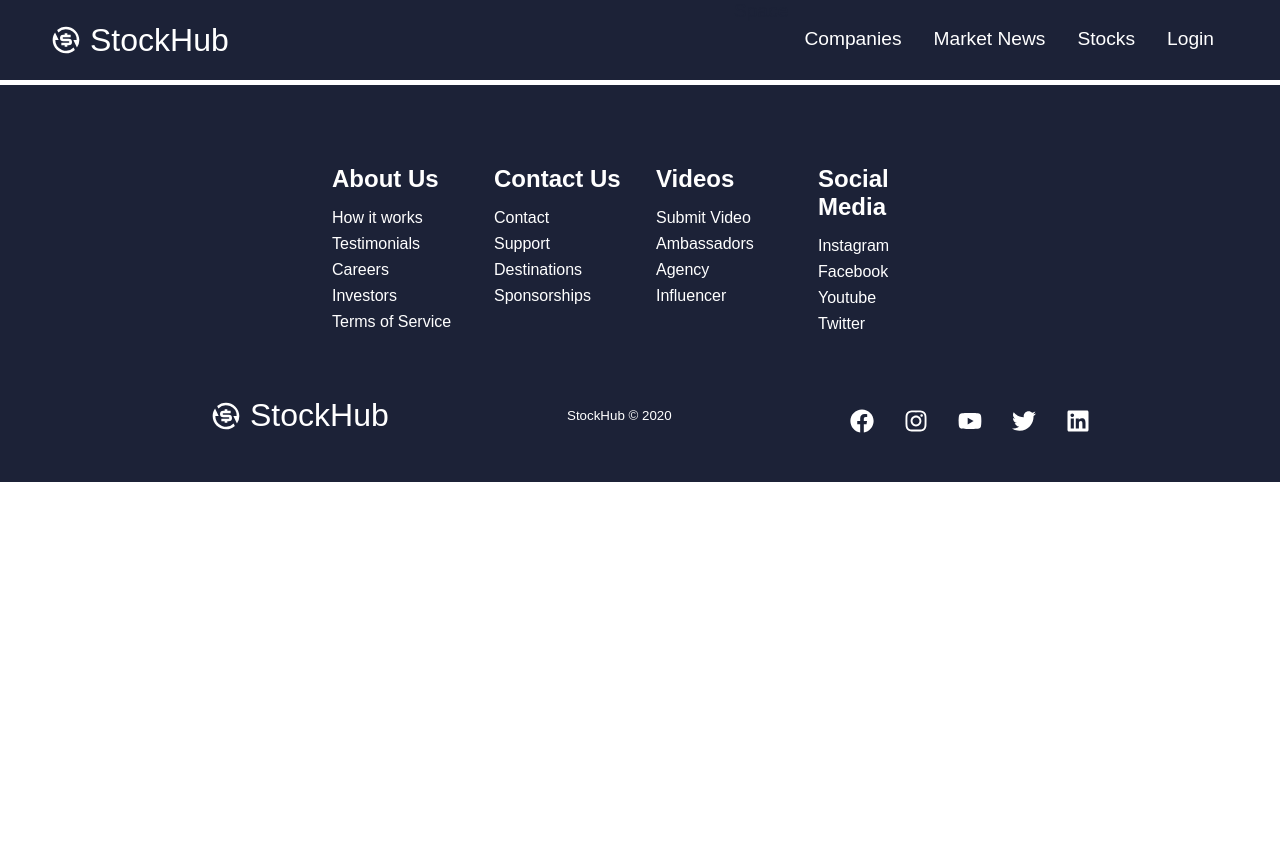
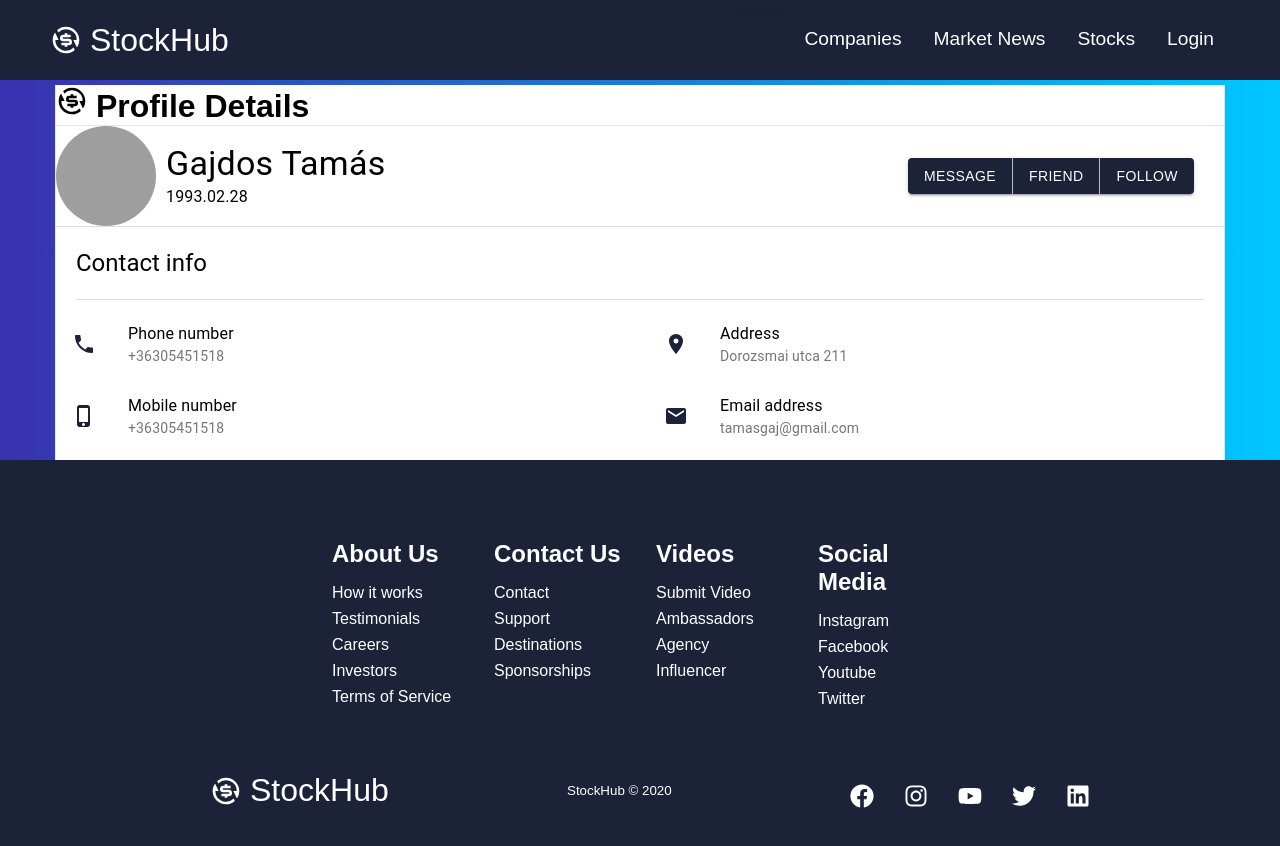
Before and after one commit to Kimyan099/StockHub, a React (Create React App) app in the folder stockhub/: page /newProfile/profileDetails in a window 1280 px wide. Shown: the top 846 px of the page. Before the commit the page ends 800 px from the top, so only its background shows below. Built offline with nearby package versions, Linux system fonts and the light colour scheme; no server answers; grey boxes are pictures that could not be loaded.

Commit message:
profile details design added

```diff
--- a/stockhub/package.json
+++ b/stockhub/package.json
@@ -4,6 +4,7 @@
   "private": true,
   "dependencies": {
     "@material-ui/core": "^4.11.0",
+    "@material-ui/icons": "^4.9.1",
     "@material-ui/lab": "^4.0.0-alpha.56",
     "@testing-library/jest-dom": "^4.2.4",
     "@testing-library/react": "^9.5.0",
--- a/stockhub/src/App.js
+++ b/stockhub/src/App.js
@@ -18,6 +18,7 @@ import LoginPage from './components/pages/ProfilePage/Register/LoginPage'
 import RegisterPage from './components/pages/ProfilePage/Register/RegisterPage'
 import {CurrentUser} from "./components/pages/ProfilePage/Register/UserContext"
 import ProfilePage from './components/pages/ProfilePage/NewProfilePage/ProfiePage';
+import ProfileDetails from "./components/pages/ProfilePage/NewProfilePage/ProfilePageDetails"
 
 
 function App() {
@@ -70,6 +71,7 @@ function App() {
         <Route exact path='/login' component={LoginPage} /*changeLonggedInUser={changeLonggedInUser()}*//>
         <Route exact path='/register' component={RegisterPage}/>
         <Route exact path='/newProfile'> <ProfilePage/> </Route>
+        <Route path="/newProfile/profileDetails" component={ProfileDetails}/>
       </div>
       </CurrentUser>
       <Footer />
--- /dev/null
+++ b/stockhub/src/components/pages/ProfilePage/NewProfilePage/Client.jsx
@@ -0,0 +1,102 @@
+import {
+    Typography,
+    Avatar,
+    Divider,
+    Grid,
+    List,
+    ListItem,
+    ListItemIcon,
+    ListItemText,
+    Button,
+    ButtonGroup
+  } from '@material-ui/core';
+import PhoneIcon from '@material-ui/icons/Phone';
+import PhoneIphoneIcon from '@material-ui/icons/PhoneIphone';
+import EmailIcon from '@material-ui/icons/Email';
+import LocationOnIcon from '@material-ui/icons/LocationOn';
+import React from 'react';
+
+const Client = (props) => {
+    let profilePicture = "https://dynaimage.cdn.cnn.com/cnn/c_fill,g_auto,w_1200,h_675,ar_16:9/https%3A%2F%2Fcdn.cnn.com%2Fcnnnext%2Fdam%2Fassets%2F190423100153-01-charlie-the-otter-file.jpg";
+
+
+    return (
+        <div className="User">
+        <div style={{display: 'flex', alignItems: 'center', position: 'relative'}}>
+          <div><Avatar src={profilePicture} alt="Gajdos Tamás" style={{width: '100px', height:'100px' , marginRight: 10, display: 'inline-block', verticalAlign: 'middle'}}/></div>
+          <div>
+            <Typography variant="h4" component="h2">
+              Gajdos Tamás
+            </Typography>
+            <Typography component="p">
+              1993.02.28
+            </Typography>
+          </div>
+          <div style={{position: 'absolute', right: 30}}>
+            <ButtonGroup
+              variant="contained"
+              aria-label="full-width contained primary button group"
+            >
+              <Button style={{color:"#fff", backgroundColor:"#1c2237"}}>Message</Button>
+              <Button style={{color:"#fff", backgroundColor:"#1c2237"}}>Friend</Button>
+              <Button style={{color:"#fff", backgroundColor:"#1c2237"}}>Follow</Button>
+            </ButtonGroup>
+          </div>
+        </div>
+        <Divider />
+        <Typography variant="h5" component="h2" style={{margin: '20px'}}>
+          Contact info
+        </Typography>
+        <Divider style={{margin: '0 20px'}} />
+        <Grid container spacing={2}>
+          <Grid item xs>
+            <List>
+              <ListItem>
+                <ListItemIcon>
+                  <PhoneIcon style={{color:"#1c2237"}}/>
+                </ListItemIcon>
+                <ListItemText
+                  primary="Phone number"
+                  secondary="+36305451518"
+                />
+              </ListItem>
+              <ListItem>
+                <ListItemIcon>
+                  <PhoneIphoneIcon style={{color:"#1c2237"}}/>
+                </ListItemIcon>
+                <ListItemText
+                  primary="Mobile number"
+                  secondary="+36305451518"
+                />
+              </ListItem>
+            </List>
+          </Grid>
+          <Grid item xs>
+            <List>
+              <ListItem>
+                <ListItemIcon>
+                  <LocationOnIcon style={{color:"#1c2237"}}/>
+                </ListItemIcon>
+                <ListItemText
+                  primary="Address"
+                  secondary="Dorozsmai utca 211"
+                />
+              </ListItem>
+              <ListItem>
+                <ListItemIcon>
+                  <EmailIcon style={{color:"#1c2237"}}/>
+                </ListItemIcon>
+                <ListItemText
+                  primary="Email address"
+                  secondary="tamasgaj@gmail.com"
+                />
+              </ListItem>
+            </List>
+          </Grid>
+        </Grid>
+    </div>
+    );
+
+}
+
+export default Client;
--- a/stockhub/src/components/pages/ProfilePage/NewProfilePage/DetailsStyle.css
+++ b/stockhub/src/components/pages/ProfilePage/NewProfilePage/DetailsStyle.css
@@ -0,0 +1,31 @@
+.Wrapper {
+  max-width: 1170px;
+  margin: auto;
+  border-left: 1px solid rgba(0, 0, 0, 0.1);
+  border-right: 1px solid rgba(0, 0, 0, 0.1);
+  background: white;
+}
+
+.Header {
+  border-bottom: 1px solid rgba(0, 0, 0, 0.1);
+  display: flex;
+  justify-content: space-between;
+  top: 0;
+  background: #fff;
+  z-index: 999;
+}
+
+.Header .Branding {
+  margin: 0;
+}
+
+.Header .Branding .Logo {
+  height: 40px;
+  margin: 10px;
+  vertical-align: middle;
+}
+
+a {
+  text-decoration: none;
+  color: #000;
+}
--- a/stockhub/src/components/pages/ProfilePage/NewProfilePage/ProfiePage.jsx
+++ b/stockhub/src/components/pages/ProfilePage/NewProfilePage/ProfiePage.jsx
@@ -2,6 +2,10 @@ import { Link, Route } from "react-router-dom";
 import React, {useContext} from 'react';
 import '../NewProfilePage/ProfilePageStyle.css';
 import ProfileDetails from "./ProfilePageDetails"
+import ExitToAppIcon from '@material-ui/icons/ExitToApp';
+import StarsIcon from '@material-ui/icons/Stars';
+import MonetizationOnIcon from '@material-ui/icons/MonetizationOn';
+import AccountCircleIcon from '@material-ui/icons/AccountCircle';
 
 const ProfilePage = (props) => {
 
@@ -16,19 +20,18 @@ const ProfilePage = (props) => {
 
 		<div className='profile-menu-body'>
 
-			<div className="cards">
+			<div className="profile-cards">
+			<Link to="/newProfile/profileDetails">
 				<div className="menu-title">
-			<Link to="/newProfile/profileDetails">
-					<img class="logo" src="https://w7.pngwing.com/pngs/304/275/png-transparent-user-profile-computer-icons-profile-miscellaneous-logo-monochrome.png"></img>
+					<AccountCircleIcon fontSize="large" style={{color:"#1c2237"}}></AccountCircleIcon>
 					<br></br>
 					<div className="menu-text">Profile Details</div>
+				</div>
 			</Link>
-				</div>
-
 
 			<Link>
 				<div className="menu-title">
-				<img class="logo" src="https://w7.pngwing.com/pngs/304/275/png-transparent-user-profile-computer-icons-profile-miscellaneous-logo-monochrome.png"></img>
+					<MonetizationOnIcon fontSize="large" style={{color:"#1c2237"}}></MonetizationOnIcon>
 					<br></br>
 					<div className="menu-text">Trade</div>
 				</div>
@@ -36,7 +39,7 @@ const ProfilePage = (props) => {
 
 			<Link>
 				<div className="menu-title">
-				<img class="logo" src="https://w7.pngwing.com/pngs/304/275/png-transparent-user-profile-computer-icons-profile-miscellaneous-logo-monochrome.png"></img>
+					<StarsIcon fontSize="large" style={{color:"#1c2237"}}></StarsIcon>
 					<br></br>
 					<div className="menu-text">Favourites</div>
 				</div>
@@ -44,15 +47,13 @@ const ProfilePage = (props) => {
 
 			<Link>
 				<div className="menu-title">
-				<img class="logo" src="https://w7.pngwing.com/pngs/304/275/png-transparent-user-profile-computer-icons-profile-miscellaneous-logo-monochrome.png"></img>
+					<ExitToAppIcon fontSize="large" style={{color:"#1c2237"}}></ExitToAppIcon>
 					<br></br>
 					<div className="menu-text">Logout</div>
 				</div>
 			</Link>
 			</div>
-			<Route path="/newProfile/profileDetails" exact>
-				<p>aaaaaaaa</p>
-			</Route>
+			<ProfileDetails/>
 		</div>
 	</div>
 </React.Fragment>
--- a/stockhub/src/components/pages/ProfilePage/NewProfilePage/ProfilePageDetails.jsx
+++ b/stockhub/src/components/pages/ProfilePage/NewProfilePage/ProfilePageDetails.jsx
@@ -1,7 +1,7 @@
 import React from "react";
 import ProfilePageHeader from "./ProfilePageDetailsHeader"
 import "../NewProfilePage/DetailsStyle.css"
-
+import Client from "./Client"
 
 const ProfileDetails = (props) => {
 
@@ -9,6 +9,7 @@ const ProfileDetails = (props) => {
     <div className="App">
       <div className="Wrapper">
         <ProfilePageHeader/>
+        <Client/>
       </div>
     </div>
   );
--- a/stockhub/src/components/pages/ProfilePage/NewProfilePage/ProfilePageDetailsHeader.jsx
+++ b/stockhub/src/components/pages/ProfilePage/NewProfilePage/ProfilePageDetailsHeader.jsx
@@ -1,11 +1,13 @@
 import React from 'react';
+import { RiExchangeDollarFill } from 'react-icons/ri';
+
 
 export default class Header extends React.Component {
   render(){
     return (
       <header className="Header">
         <h1 className="Branding">
-          <img src={"https://www.andreasreiterer.at/wp-content/uploads/2017/11/react-logo-825x510.jpg"} alt="Social network logo" className="Logo" />
+        <RiExchangeDollarFill className='navbar-icon' />
           Profile Details
         </h1>
       </header>
--- a/stockhub/src/components/pages/ProfilePage/NewProfilePage/ProfilePageStyle.css
+++ b/stockhub/src/components/pages/ProfilePage/NewProfilePage/ProfilePageStyle.css
@@ -1,13 +1,5 @@
-*:before,
-*:after {
-  box-sizing: border-box;
-}
-
-body {
-  margin: 0;
-  font-family: -apple-system, BlinkMacSystemFont, "Segoe UI", Roboto, Helvetica,
-    Arial, sans-serif, "Apple Color Emoji", "Segoe UI Emoji", "Segoe UI Symbol";
-  background: #fff;
+.profilePage {
+  background: #1c2237;
 }
 
 @supports not (display: grid) {
@@ -34,9 +26,9 @@ body {
   line-height: 1;
 }
 
-.cards {
+.profile-cards {
   max-width: 1200px;
-  margin: 0 auto auto auto auto;
+  margin: auto auto auto auto;
   display: grid;
 }
 
@@ -49,13 +41,13 @@ body {
 }
 
 @media (min-width: 800px) {
-  .cards {
+  .profile-cards {
     grid-template-columns: repeat(2, 1fr);
   }
 }
 
 @media (min-width: 1350px) {
-  .cards {
+  .profile-cards {
     grid-template-columns: repeat(4, 1fr);
   }
 }
@@ -63,11 +55,10 @@ body {
 .menu-title {
   font-size: x-large;
   margin: 2vh 1vw;
-  padding: 3vh;
+  padding: 20px;
   text-align: center;
-  color: #fff;
-  background: #1c2237;
-  border: solid #1c2237;
+  color: black;
+  background: #fff;
 }
 
 .menu-title:hover {
@@ -81,5 +72,5 @@ body {
 }
 
 .menu-text {
-  color: #fff;
+  color: #1c2237;
 }
```
Also changed, not shown: stockhub/src/components/pages/companies/CompanyGrid.css (+7 -10 lines), 1 other file (tests, documents, lock files or other folders).
